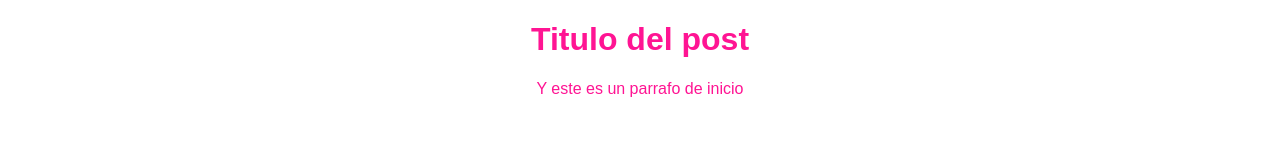
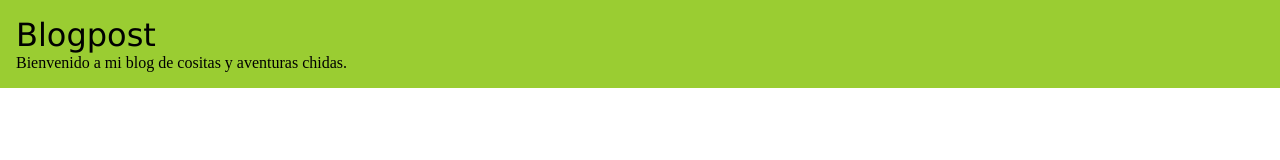
Before and after one commit to rombetjai/test, a plain HTML site: page index.html in a window 1280 px wide. Drawn offline with Linux system fonts and the light colour scheme.

Commit message:
Commit al master del blogpost en su versión mas reciente

```diff
--- a/css/estilos.css
+++ b/css/estilos.css
@@ -1,5 +1,13 @@
 body{
-    text-align: center;
-    font-family: Arial, Helvetica, sans-serif;
-    color: deeppink;
+    margin: 0;
 }
+
+div.container {
+    background-color: yellowgreen;
+    padding: 1rem;
+}
+
+div.container .title{
+    font-size: 2em;
+    font-family: Verdana, Geneva, Tahoma, sans-serif;
+}
--- a/index.html
+++ b/index.html
@@ -7,7 +7,9 @@
     <link rel="stylesheet" href="css/estilos.css">
 </head>
 <body>
-    <h1>Titulo del post</h1>
-    <p>Y este es un parrafo de inicio</p>
+    <div class="container">
+        <span class="title">Blogpost</span><br>
+        <span class="subtitle">Bienvenido a mi blog de cositas y aventuras chidas.</span>
+    </div>
 </body>
 </html>
```
